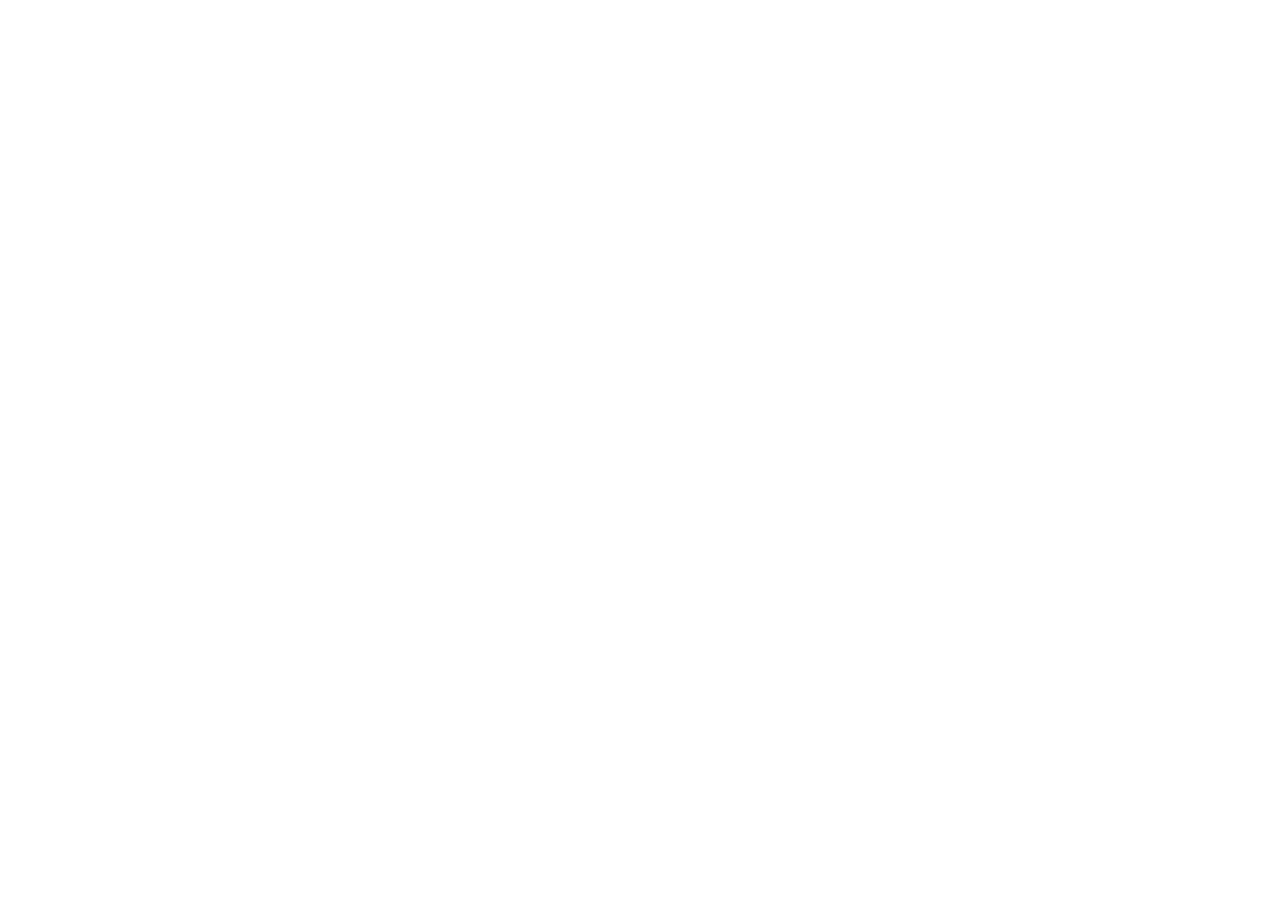
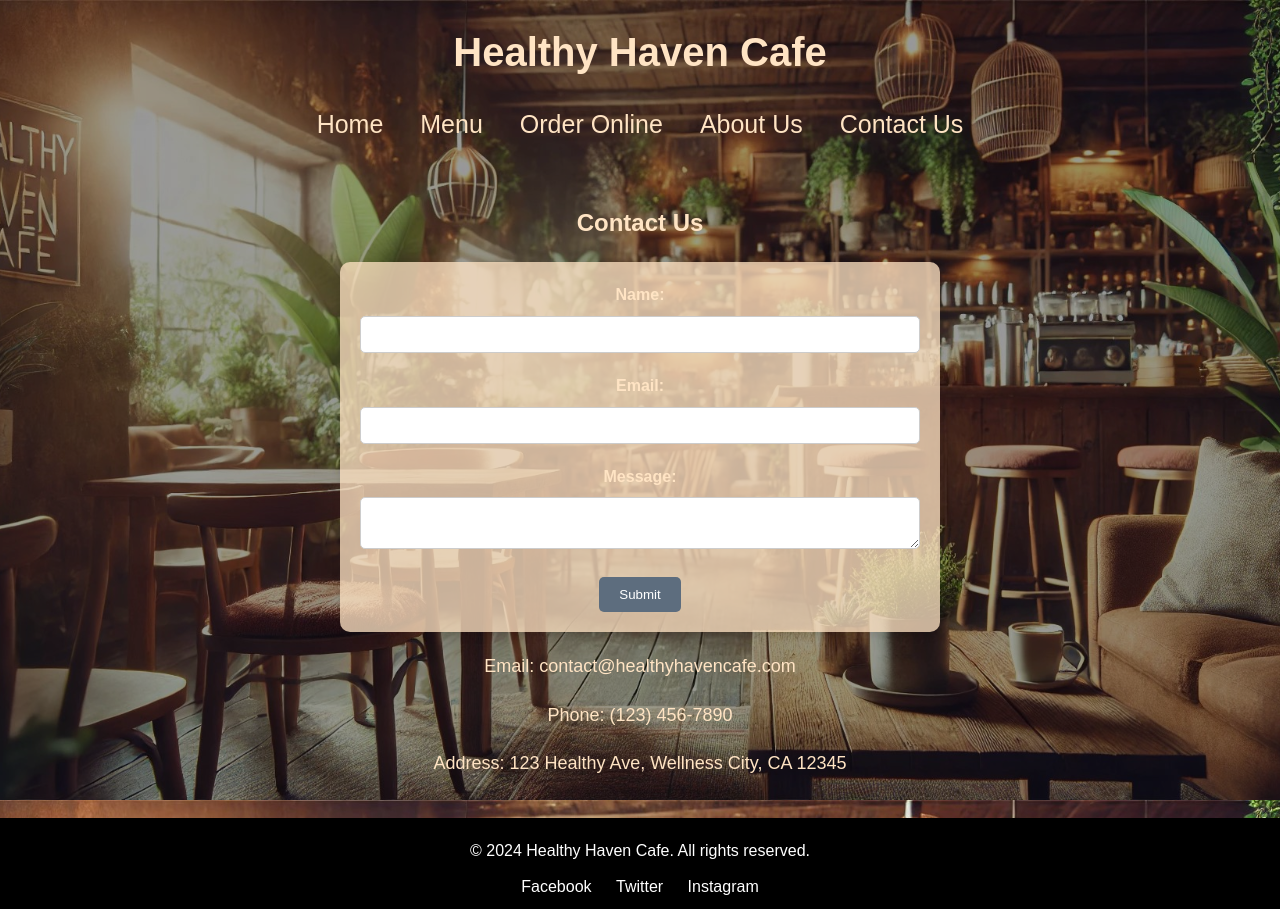
Before and after one commit to cebailey159/healthyhaven-website, a plain HTML site: page contact-us.html in a window 1280 px wide. Before the commit the page ends 800 px from the top, so only its background shows below. Drawn offline with Linux system fonts and the light colour scheme.

Commit message:
Add files via upload

```diff
--- a/contact-us.html
+++ b/contact-us.html
@@ -0,0 +1,56 @@
+<!DOCTYPE html>
+<html lang="en">
+    <head>
+        <meta charset="UTF-8">
+        <meta name="viewport" content="width=device-width, initial-scale=1.0">
+        <title>Healthy Haven Cafe - Contact Us</title>
+        <link rel="stylesheet" href="style.css">
+        <script defer src="script.js"></script> <!-- Links to the JavaScript file -->
+    </head>
+    <body>
+        <header class="header">
+            <div class="container">
+                <h1 class="logo">Healthy Haven Cafe</h1>
+                <nav class="nav">
+                    <ul>
+                        <li><a href="index.html">Home</a></li>
+                        <li><a href="menu.html">Menu</a></li>
+                        <li><a href="order-online.html">Order Online</a></li>
+                        <li><a href="about-us.html">About Us</a></li>
+                        <li><a href="contact-us.html">Contact Us</a></li>
+                    </ul>
+                </nav>
+            </div>
+        </header>
+
+        <section id="contact" class="contact">
+            <div class="container">
+                <h2>Contact Us</h2>
+                <form id="contact-form">
+                    <label for="name">Name:</label>
+                    <input type="text" id="name" name="name" required>
+
+                    <label for="email">Email:</label>
+                    <input type="email" id="email" name="email" required>
+
+                    <label for="message">Message:</label>
+                    <textarea id="message" name="message" required></textarea>
+
+                    <button type="submit">Submit</button>
+                </form>
+                <p>Email: contact@healthyhavencafe.com</p>
+                <p>Phone: (123) 456-7890</p>
+                <p>Address: 123 Healthy Ave, Wellness City, CA 12345</p>
+            </div>
+        </section>
+
+        <div class="footer">
+            <p>&copy; 2024 Healthy Haven Cafe. All rights reserved.</p>
+            <div class="social-media">
+                <a href="#">Facebook</a>
+                <a href="#">Twitter</a>
+                <a href="#">Instagram</a>
+            </div>
+        </div>
+    </body>
+</html>
--- /dev/null
+++ b/script.js
@@ -0,0 +1,48 @@
+document.addEventListener('DOMContentLoaded', () => {
+    const form = document.getElementById('contact-form');
+
+    form.addEventListener('submit', (event) => {
+        event.preventDefault(); // Prevent form submission
+
+        const name = document.getElementById('name');
+        const email = document.getElementById('email');
+        const message = document.getElementById('message');
+
+
+        // Basic validation
+        if (name === '') {
+            alert('Please enter your name.');
+            return;
+        }
+
+        if (email === '') {
+            alert('Please enter your email.');
+            return;
+        }
+
+        if (!validateEmail(email)) {
+            alert('Please enter a valid email address.');
+            return;
+        }
+
+        if (message === '') {
+            alert('Please enter your message.');
+            return;
+        }
+
+        // If all fields are valid, you can submit the form or send the data via AJAX
+        alert('Form submitted successfully!');
+
+        // Programmatically submit the form
+        form.submit();
+
+        // Reset the form fields
+        form.reset();
+
+    });
+
+    function validateEmail(email) {
+        const re = /^[^\s@]+@[^\s@]+\.[^\s@]+$/;
+        return re.test(email);
+    }
+});
--- a/style.css
+++ b/style.css
@@ -2,11 +2,12 @@
     margin: 0;
     padding: 0;
     box-sizing: border-box;
-    font-family: cursive;
+    font-family:Arial, Helvetica, sans-serif;
 }
 
 body{
-    font-family: arial, sans-serif;
+    font-size: 16px;
+    font-weight: 400;
     line-height: 1.6;
     color: #333;
     background: url(HHBackground.jpg)no-repeat center center/cover;
@@ -30,12 +31,13 @@ body{
 
 .header .logo{
     text-align: center;
-    font-size: 24px;
+    font-size: 40px;
 }
 
 .nav ul{
     list-style: none;
     text-align: center;
+    font-size: 25px;
 }
 
 .nav ul li{
@@ -101,6 +103,8 @@ section{
 
 .about, .menu, .contact{
     text-align: center;
+    color: bisque;
+    position: relative;
 }
 
 .footer{
@@ -180,3 +184,80 @@ section{
     color: bisque;
     font-family: cursive;
 }
+
+/* Script styling */
+form{
+    max-width: 600px;
+    margin: auto;
+    padding: 20px;
+    background-color: rgba(255, 228, 196, 0.762);
+    border-radius: 10px;
+    box-shadow: 0 4px 8px rgba(0,0,0,0.1);
+    position: relative; /* Ensure form is on top */
+    z-index: 1; /* Ensure form is above background */
+}
+
+form label {
+    display: block;
+    margin-bottom: 8px;
+    font-weight: bold;
+}
+
+.contact p {
+    color: bisque;
+    font-size: 18px;
+    margin-bottom: 20px;
+    margin-top: 20px;
+    position: relative;
+}
+
+.contact p:hover, .contact p img:hover {
+    text-decoration: underline;
+    color: bisque;
+    cursor:pointer;
+    transform: scale(1.1);
+    transition: transform 1s ease;
+}
+
+.contact h2 {
+    text-align: center;
+    color: bisque;
+    font-size: 24px;
+    margin-bottom: 20px;
+    position: relative;
+}
+
+form input, form textarea {
+    width: 100%;
+    padding: 10px;
+    margin-bottom: 20px;
+    border: 1px solid #ccc;
+    border-radius: 5px;
+}
+
+form button {
+    padding: 10px 20px;
+    background: #5D6D7E;
+    color: #fff;
+    border: none;
+    cursor: pointer;
+    border-radius: 5px;
+}
+
+form button:hover {
+    background: #4a5865;
+}
+
+/* Contact Icons Styling */
+.contact p {
+    display: flex;
+    align-items: center;
+    justify-content: center;
+}
+
+.contact img {
+    width: 24px;
+    height: 24px;
+    margin-right: 10px;
+    filter: invert(74%) sepia(75%);
+}
```
Also changed, not shown: index.html (+3 -3 lines), device.svg (added), phone.svg (added), pin.svg (added).
